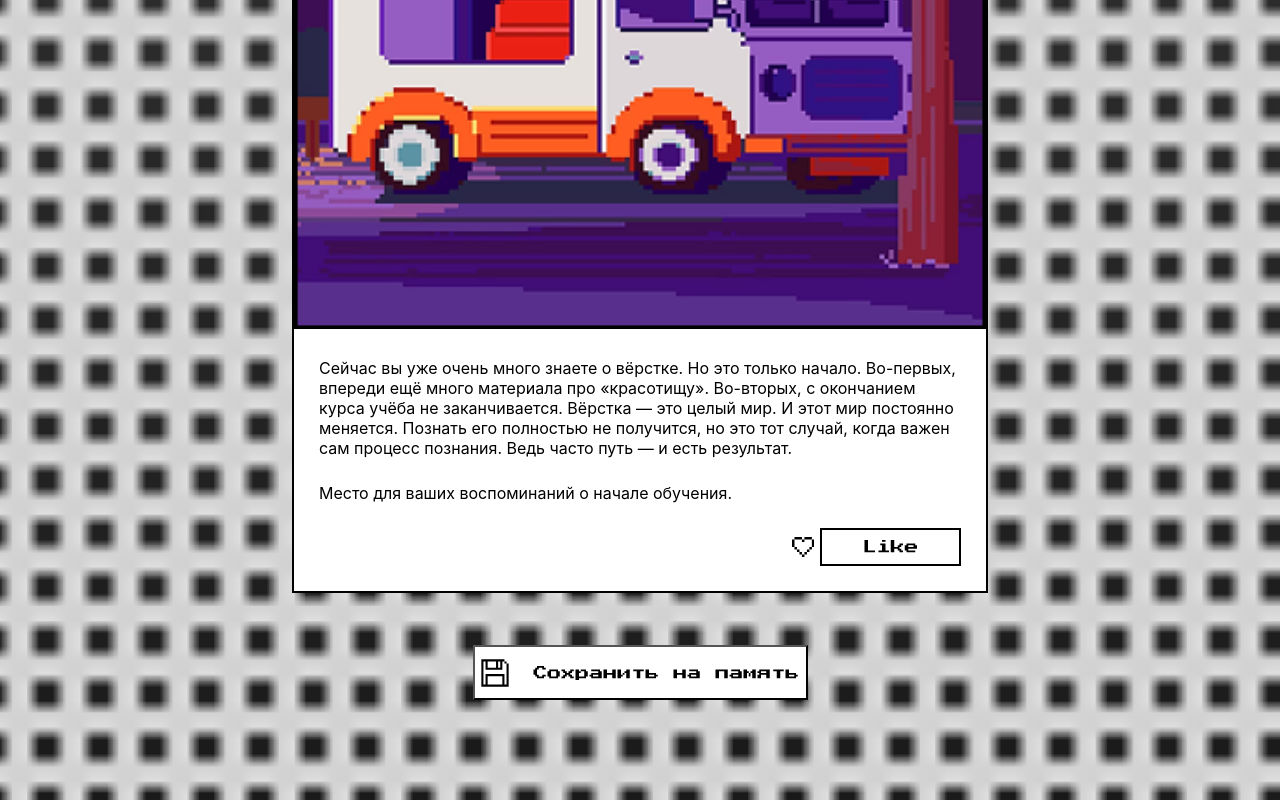
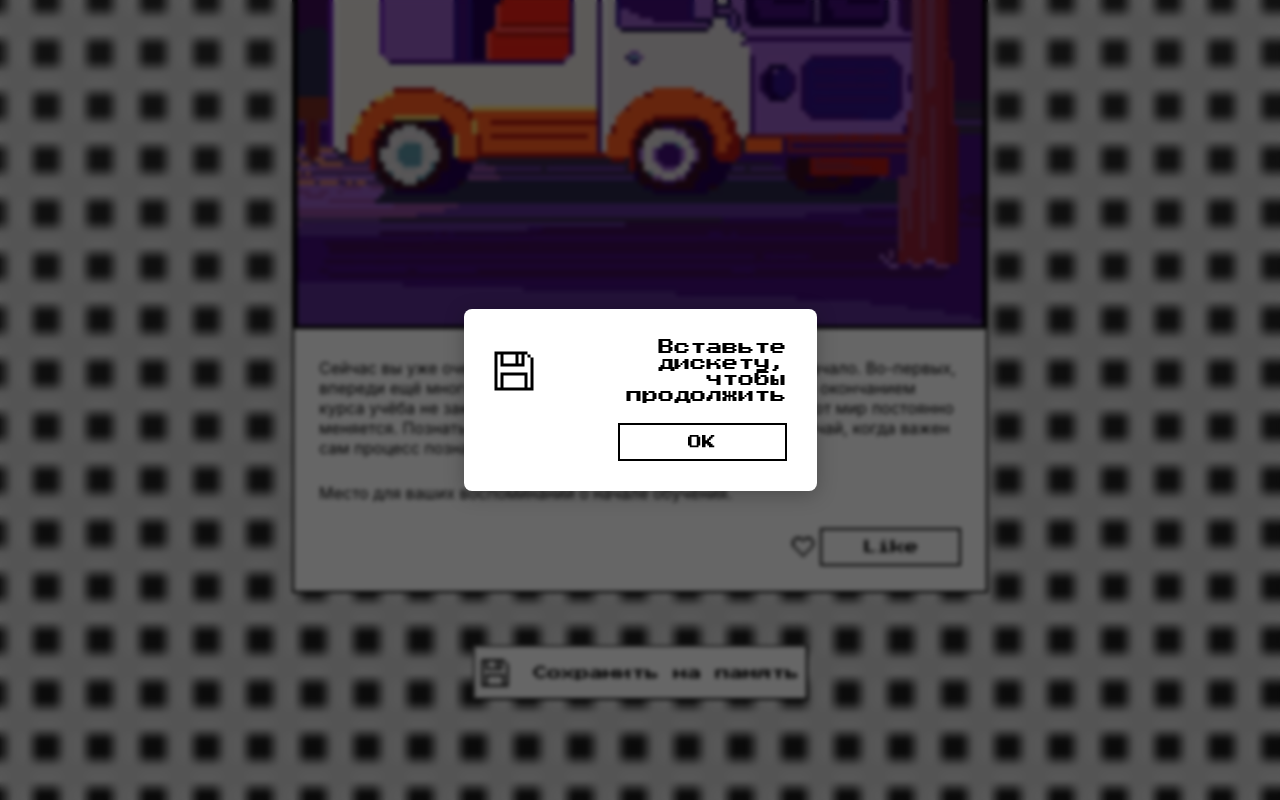
Before and after one commit to KseniaFaiz/zakrivayuschiy-teg-f, a plain HTML site: page index.html in a window 1280 px wide. Both pictures are taken after a click on the button "Сохранить на память". Shown: the part 8106-8906 px from the top of the page. Drawn offline with Linux system fonts and the light colour scheme.

Commit message:
17062218

```diff
--- a/index.html
+++ b/index.html
@@ -13,6 +13,35 @@
     <link rel="icon" href="./images/favicon.svg" type="image/svg+xml" />
     <link rel="apple-touch-icon" href="./images/favicon.svg" />
   </head>
+  <!-- <dialog id="save-dialog">
+        <svg width="40" height="40" viewBox="0 0 40 40">
+      <use href="./svg/floppy.svg#floppy"></use>
+    </svg>
+    <span>Вставьте дискету, чтобы продолжить</span>
+  <button class="card__icon-button" type="button" onclick="document.getElementById('save-dialog').close()">
+    <span class="card__like-button button__text">OK</span>
+  </button>
+  </dialog> -->
+  <dialog id="save-dialog">
+    <div class="modal-content">
+      <div class="modal-floppy">
+        <svg width="40" height="40" viewBox="0 0 40 40">
+          <use href="./svg/floppy.svg#floppy"></use>
+        </svg>
+      </div>
+            <div class="modal-text">
+        <span>Вставьте дискету, чтобы продолжить</span>
+      </div>
+    </div>
+    <!-- Кнопка OK -->
+    <button
+      class="card__icon-button"
+      type="button"
+      onclick="document.getElementById('save-dialog').close()"
+    >
+      <span class="card__like-button button__text">OK</span>
+    </button>
+  </dialog>
   <body class="page">
     <symbol id="disketa">
       <use href="./svg/floppy.svg"></use>
@@ -324,7 +353,11 @@
       </article>
     </main>
     <footer class="footer">
-      <button class="button_save">
+      <button
+        class="button_save"
+        type="button"
+        onclick="document.getElementById('save-dialog').showModal()"
+      >
         <svg width="28" height="28" viewBox="0 0 40 40">
           <use href="./svg/floppy.svg#floppy"></use>
         </svg>
--- a/styles/style.css
+++ b/styles/style.css
@@ -22,6 +22,52 @@
   background-position: center;
   background-repeat: no-repeat;
   background-size: cover;
+}
+
+dialog {
+  font-family: var(--font-accent);
+  padding: 0;
+  border: none;
+  border-radius: 8px;
+  background-color: var(--background-color-page);
+  box-shadow: 0 4px 20px rgba(0, 0, 0, 0.25);
+  max-width: 500px;
+  width: 90vw;
+}
+
+dialog[open] {
+  display: flex;
+  flex-direction: column;
+  align-items: center;
+  gap: 20px;
+  padding: 30px;
+  max-width: 353px; /* Ширина согласно изображению */
+  width: 90vw; /* Адаптивность для мобильных устройств */
+}
+
+dialog::backdrop {
+  background-color: rgba(0, 0, 0, 0.6);
+  backdrop-filter: blur(2px);
+  transition: opacity 0.3s ease;
+}
+
+/* Содержимое модального окна — две колонки */
+.modal-content {
+  display: flex;
+  justify-content: space-between;
+  align-items: center;
+  width: 100%;
+  gap: 20px;
+}
+
+.modal-floppy {
+  flex: 1;
+  text-align: left;
+}
+
+.modal-text {
+  flex: 1;
+  text-align: right;
 }
 
 .header {
```
